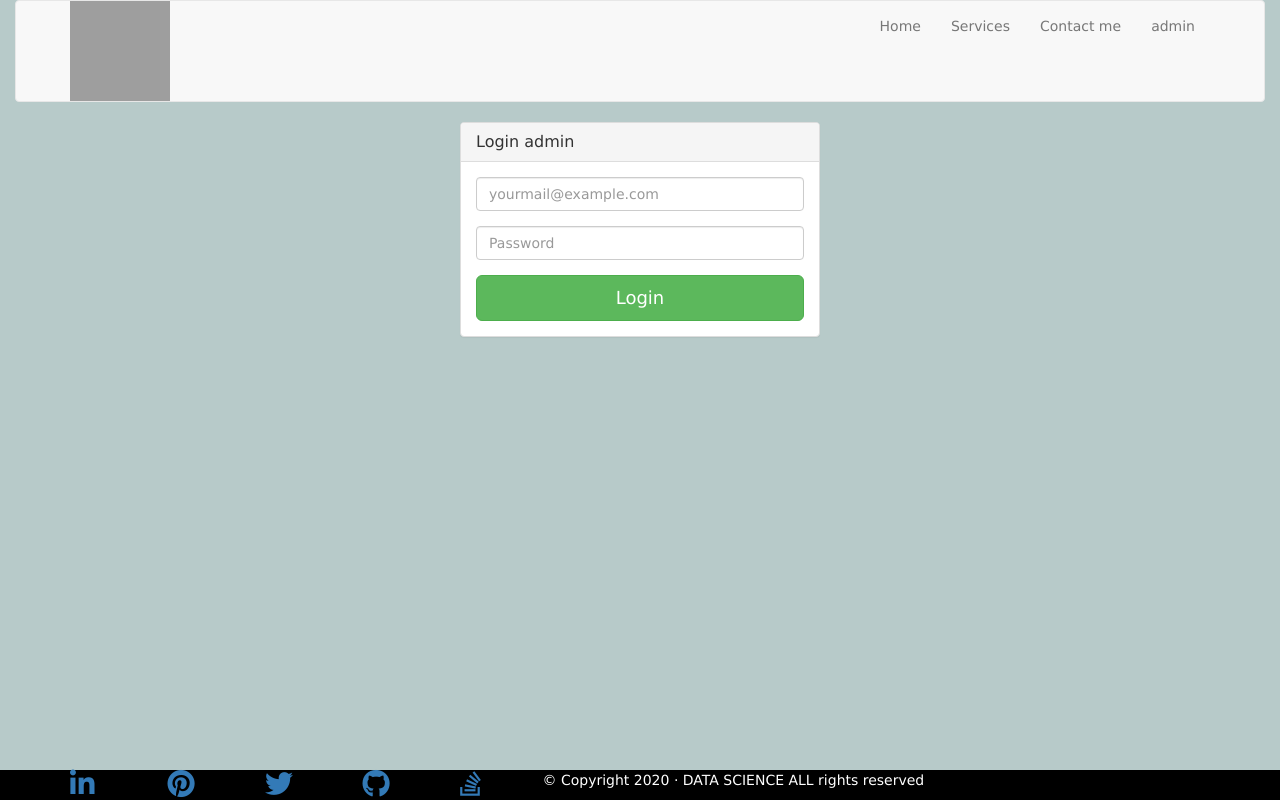
After one commit to sitayebsofiane/portfolio_with_flask, a Flask app: page /admin in a window 1280 px wide. The commit adds this page. Run offline with Flask 2, Linux system fonts and the light colour scheme; some libraries are stand-ins or nearby versions; grey boxes are pictures that could not be loaded.

Commit message:
add page admin in portfolio

```diff
--- a/portfolio/app.py
+++ b/portfolio/app.py
@@ -1,18 +1,22 @@
-from flask import Flask,render_template,abort
+from flask import Flask,render_template,abort,request,redirect
 import datetime
 app = Flask(__name__)
 
 
-@app.route('/admin/<password>')
-def admin(password):
-    if password == 1:
-        return render_template('admin/admin.html')
-    else:
-        return render_template('admin/non_autorise.html')
+@app.route('/admin')
+def login():
+
+    return render_template('/admin/login.html')
+
+#------------------------------------test------------------------------------------------
+
+
+#----------------------------------------------------------------------------------------
 
 @app.route('/')
 def home():
     return render_template('pages/home.html')
+
 
 @app.route('/service')
 def service():
--- a/portfolio/static/css/style.css
+++ b/portfolio/static/css/style.css
@@ -47,3 +47,9 @@ footer{
 .all_posts{
     font-size:50px;
 }
+/********************************************************css for login*********************************************/
+.white{
+    color:#000;
+    background-color:#fff;
+}
+/*****************************************************end css for login*********************************************/
--- a/portfolio/templates/admin/admin.html
+++ b/portfolio/templates/admin/admin.html
@@ -1,5 +1,5 @@
 {% extends 'layouts/default.html' %}
 {% block title %} services {% endblock title%}
 {% block body %}
-<h1>admin</h1>
+<h1>admin{{ password }}</h1>
 {% endblock body %}
--- /dev/null
+++ b/portfolio/templates/admin/login.html
@@ -0,0 +1,27 @@
+{% extends 'layouts/default.html' %}
+{% block title %} admin login {% endblock title%}
+{% block body %}
+<div class="container">
+    <div class="row">
+    	<div class="col-md-4 col-md-offset-4">
+    		<div class="panel panel-default">
+			  	<div class="panel-heading">
+			    	<h3 class="panel-title">Login admin</h3>
+			 	</div>
+			  	<div class="panel-body">
+			    	<form accept-charset="UTF-8" role="form" action="/admin" method="post">
+                        <fieldset>
+                            <div class="form-group">
+                                <input class="form-control" placeholder="yourmail@example.com" name="email" type="text">
+                            </div>
+                            <div class="form-group">
+                                <input class="form-control" placeholder="Password" name="password" type="password" value="">
+                            </div>
+                            <input class="btn btn-lg btn-success btn-block" type="submit" value="Login">
+                        </fieldset>
+			      	</form>
+			    </div>
+			</div>
+		</div>
+	</div>
+{% endblock body %}
--- a/portfolio/templates/layouts/partials/_nav.html
+++ b/portfolio/templates/layouts/partials/_nav.html
@@ -16,6 +16,7 @@
             <li><a href="{{url_for('home')}}" >Home</a></li>
             <li><a href="{{url_for('service')}}">Services</a></li>
             <li><a href="mailto:sitayebsofiane51@gmail.com">Contact me</a></li>
+            <li><a href="{{url_for('login')}}">admin</a></li>
           </ul>
           </div>
         </div>
```
